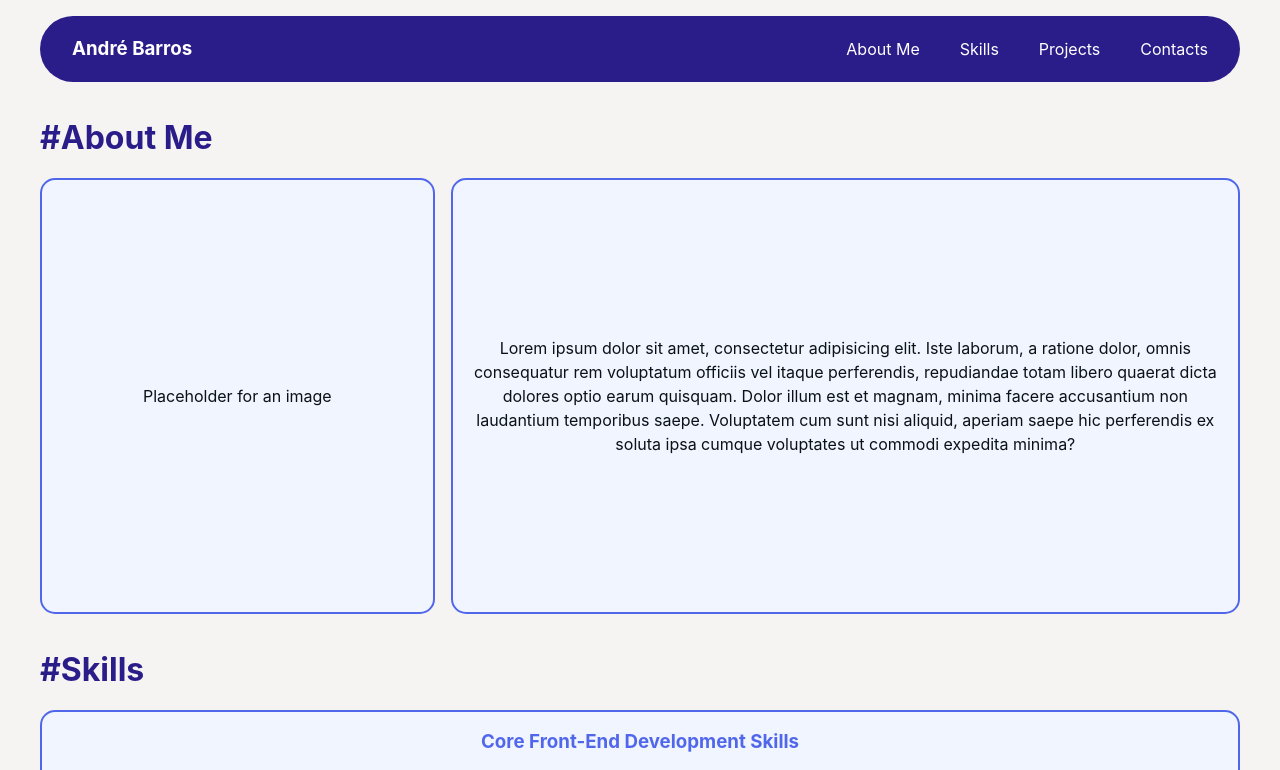
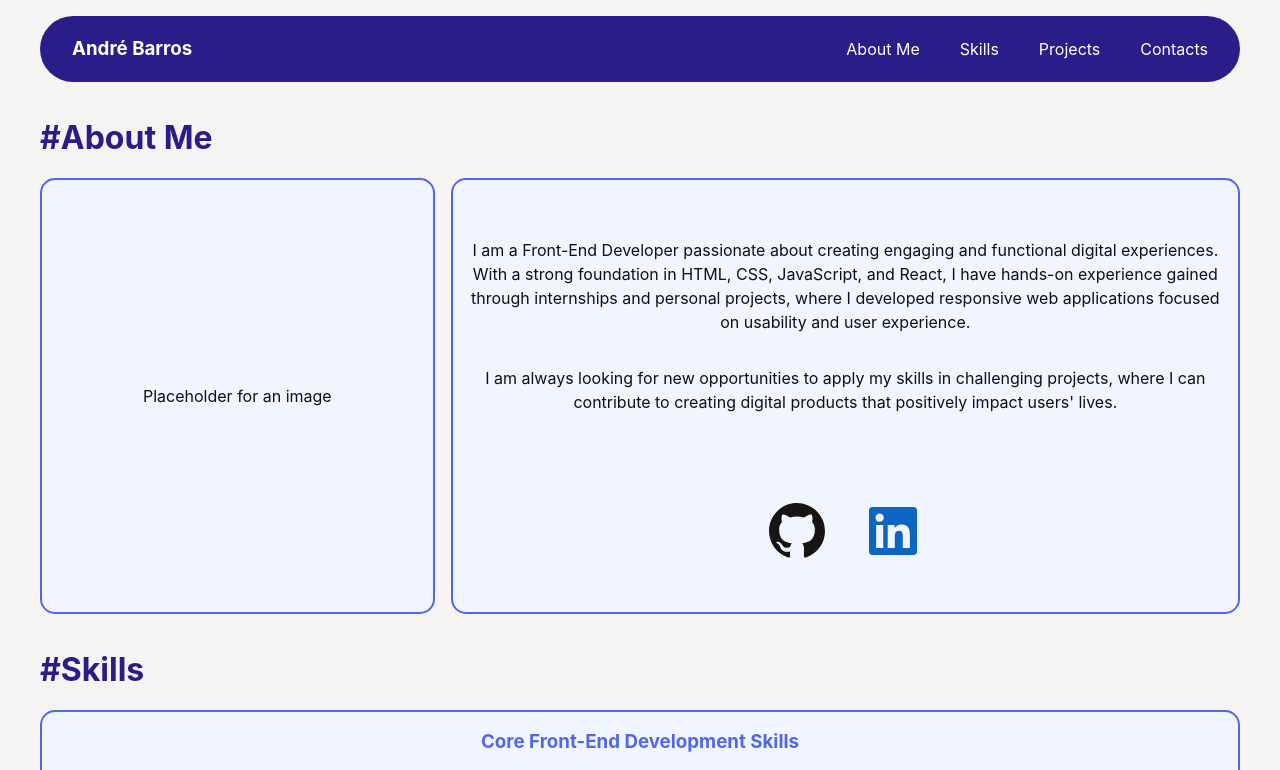
Before and after one commit to andrebarros7201/portfolio, a React (Vite) app: page / in a window 1280 px wide. Shown: the top 770 px of the page. Built offline with nearby package versions, Linux system fonts and the light colour scheme.

Commit message:
update about me right section

```diff
--- a/src/components/AboutMe.jsx
+++ b/src/components/AboutMe.jsx
@@ -1,4 +1,6 @@
 import styles from "../styles/aboutMe.module.css";
+import linkedinLogo from "../assets/linkedin.svg";
+import githubLogo from "../assets/github.svg";
 
 export default function AboutMe() {
   return (
@@ -10,15 +12,45 @@ export default function AboutMe() {
         <p>Placeholder for an image</p>
       </div>
       <div className={styles["about-me-right"]}>
-        <p>
-          Lorem ipsum dolor sit amet, consectetur adipisicing elit. Iste
-          laborum, a ratione dolor, omnis consequatur rem voluptatum officiis
-          vel itaque perferendis, repudiandae totam libero quaerat dicta dolores
-          optio earum quisquam. Dolor illum est et magnam, minima facere
-          accusantium non laudantium temporibus saepe. Voluptatem cum sunt nisi
-          aliquid, aperiam saepe hic perferendis ex soluta ipsa cumque
-          voluptates ut commodi expedita minima?
-        </p>
+        <div className={styles["about-me-right-text"]}>
+          <p>
+            I am a Front-End Developer passionate about creating engaging and
+            functional digital experiences. With a strong foundation in HTML,
+            CSS, JavaScript, and React, I have hands-on experience gained
+            through internships and personal projects, where I developed
+            responsive web applications focused on usability and user
+            experience.
+          </p>
+          <p>
+            I am always looking for new opportunities to apply my skills in
+            challenging projects, where I can contribute to creating digital
+            products that positively impact users&apos; lives.
+          </p>
+        </div>
+        <div className={styles["about-me-right-links"]}>
+          <a
+            href="https://github.com/andrebarros7201"
+            target="_blank"
+            rel="noopener noreferrer"
+          >
+            <img
+              src={githubLogo}
+              alt="github logo"
+              className={styles["skills-logo-github"]}
+            />
+          </a>
+          <a
+            href="https://www.linkedin.com/in/andr%C3%A9-barros-8698a1185/"
+            target="_blank"
+            rel="noopener noreferrer"
+          >
+            <img
+              src={linkedinLogo}
+              alt="linkedin logo"
+              className={styles["skills-logo-linkedin"]}
+            />
+          </a>
+        </div>
       </div>
     </section>
   );
--- a/src/styles/aboutMe.module.css
+++ b/src/styles/aboutMe.module.css
@@ -19,6 +19,25 @@
   display: flex;
   align-items: center;
   justify-content: center;
+}
+
+.about-me-right {
+  display: grid;
+  grid-template-columns: 1fr;
+  grid-template-rows: auto auto;
+
+  & .about-me-right-text {
+    display: flex;
+    flex-flow: column nowrap;
+  }
+
+  & .about-me-right-links {
+    display: flex;
+    flex-flow: row nowrap;
+    justify-content: center;
+    align-items: center;
+    gap: 2rem;
+  }
 }
 
 .about-me-title {
@@ -45,3 +64,11 @@
 .about-me-right {
   grid-area: right;
 }
+
+.skills-logo-github:hover {
+  filter: drop-shadow(0 0 2em #181717aa); /* GitHub logo color */
+}
+
+.skills-logo-linkedin:hover {
+  filter: drop-shadow(0 0 2em #0077b5aa); /* LinkedIn logo color */
+}
```
Also changed, not shown: src/assets/github.svg (added), src/assets/linkedin.svg (added).
